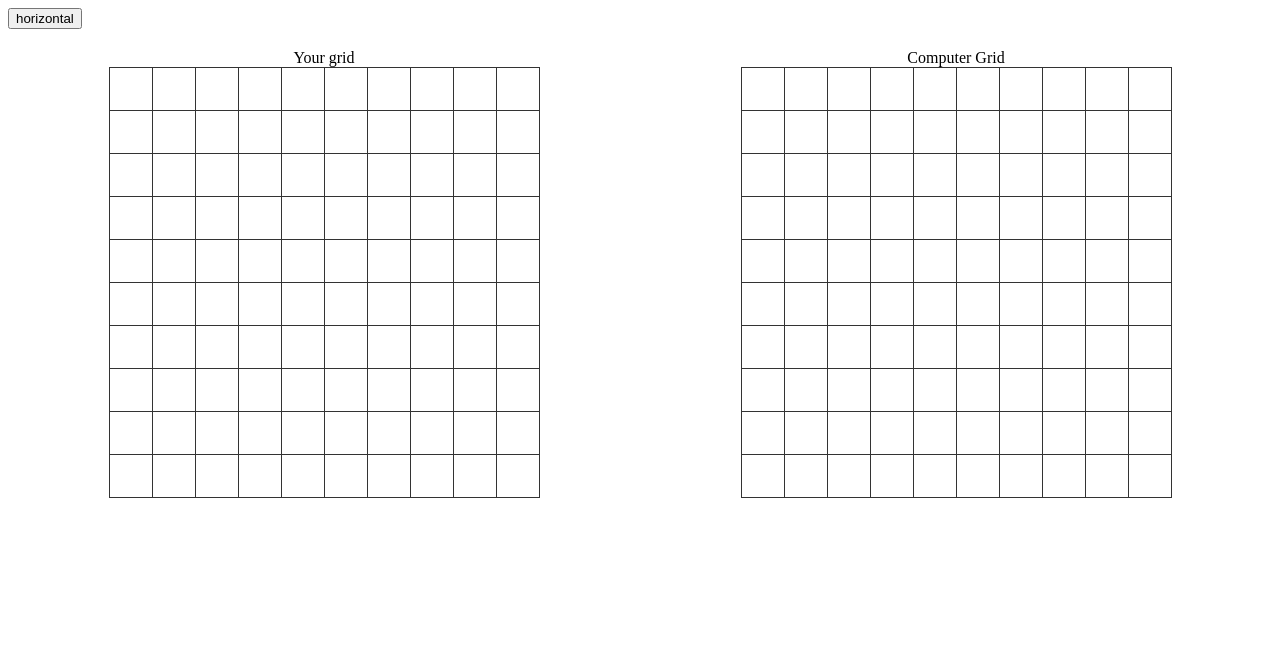
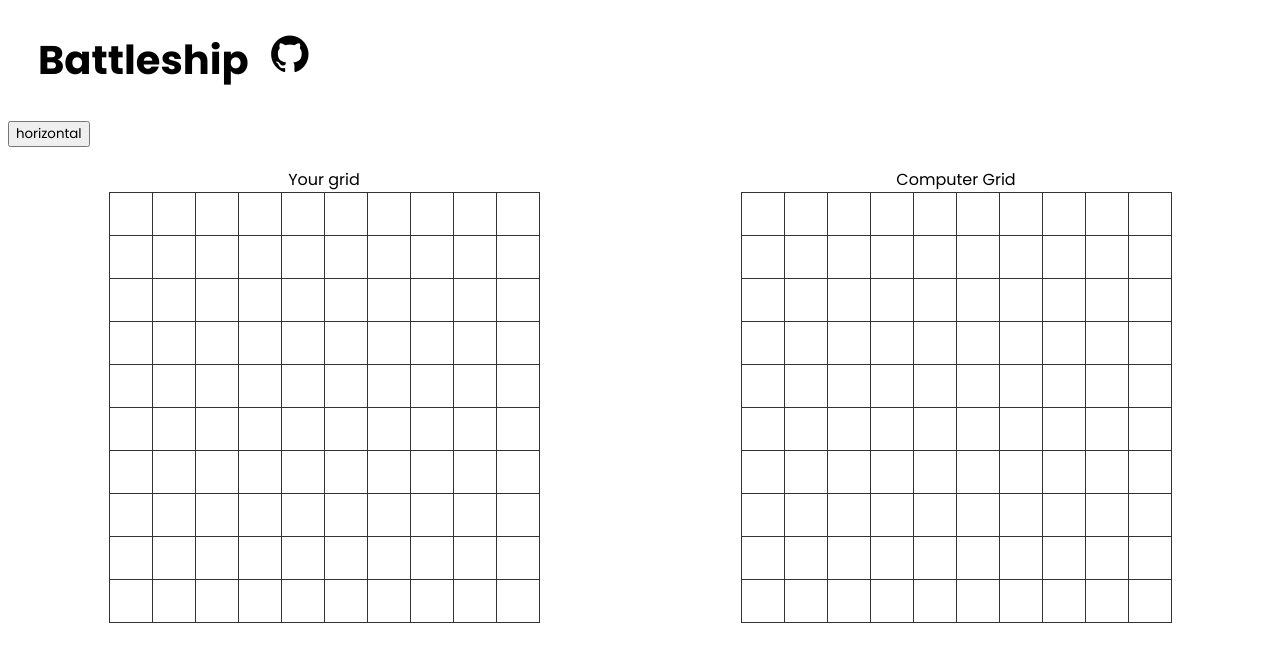
Before and after one commit to odilson-dev/battleship, a website built with webpack: page dist/index.html in a window 1280 px wide. Built offline with nearby package versions, Linux system fonts and the light colour scheme.

Commit message:
Add header section

```diff
--- a/src/style.css
+++ b/src/style.css
@@ -1,3 +1,8 @@
+@import url("https://fonts.googleapis.com/css2?family=Poppins:ital,wght@0,100;0,200;0,300;0,400;0,500;0,600;0,700;0,800;0,900;1,100;1,200;1,300;1,400;1,500;1,600;1,700;1,800;1,900&display=swap");
+
+* {
+  font-family: "Poppins", sans-serif;
+}
 .board-container {
   display: flex;
   justify-content: space-around;
@@ -70,3 +75,14 @@
 .hit::after {
   transform: translate(-50%, -50%) rotate(-45deg);
 }
+header h1 {
+  margin: 30px;
+  font-size: 40px;
+}
+a {
+  margin-left: 10px;
+  color: black;
+}
+i {
+  font-size: 45px;
+}
```
Also changed, not shown: dist/bundle.js, dist/index.html.
